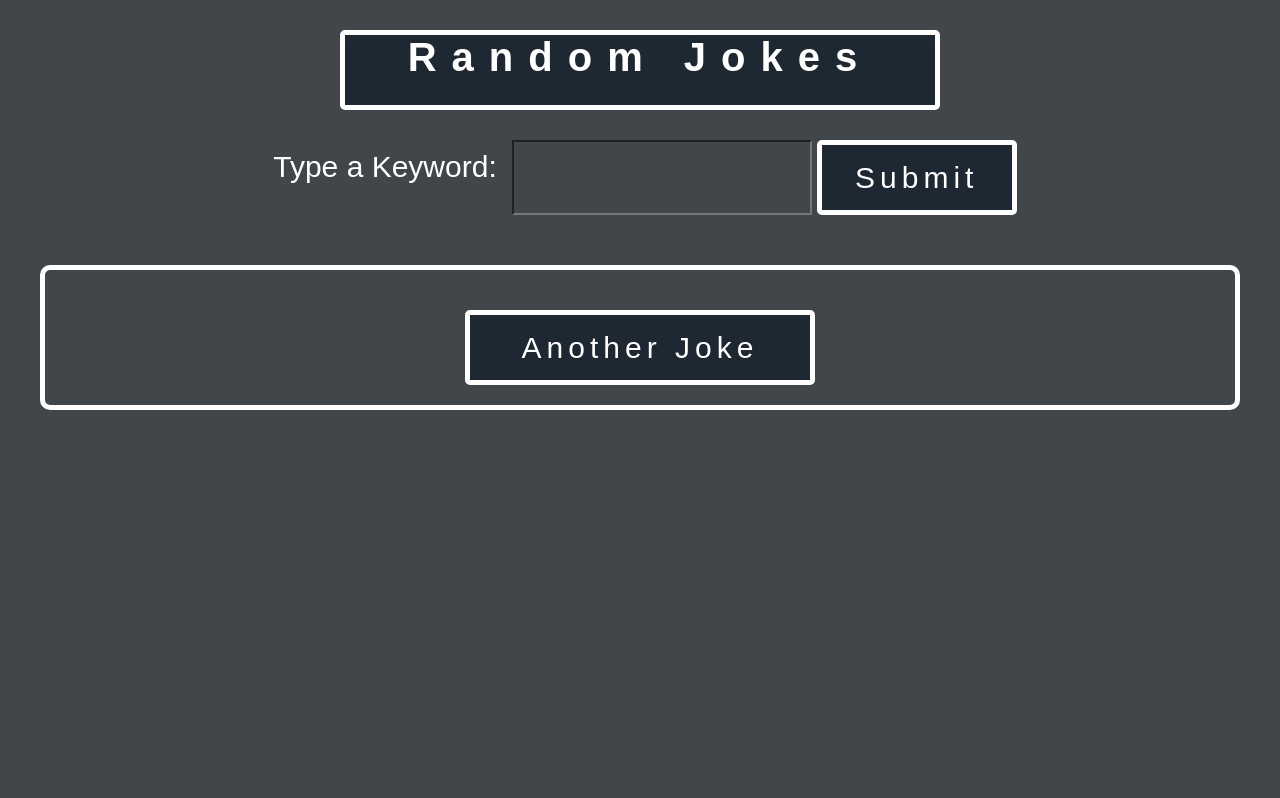
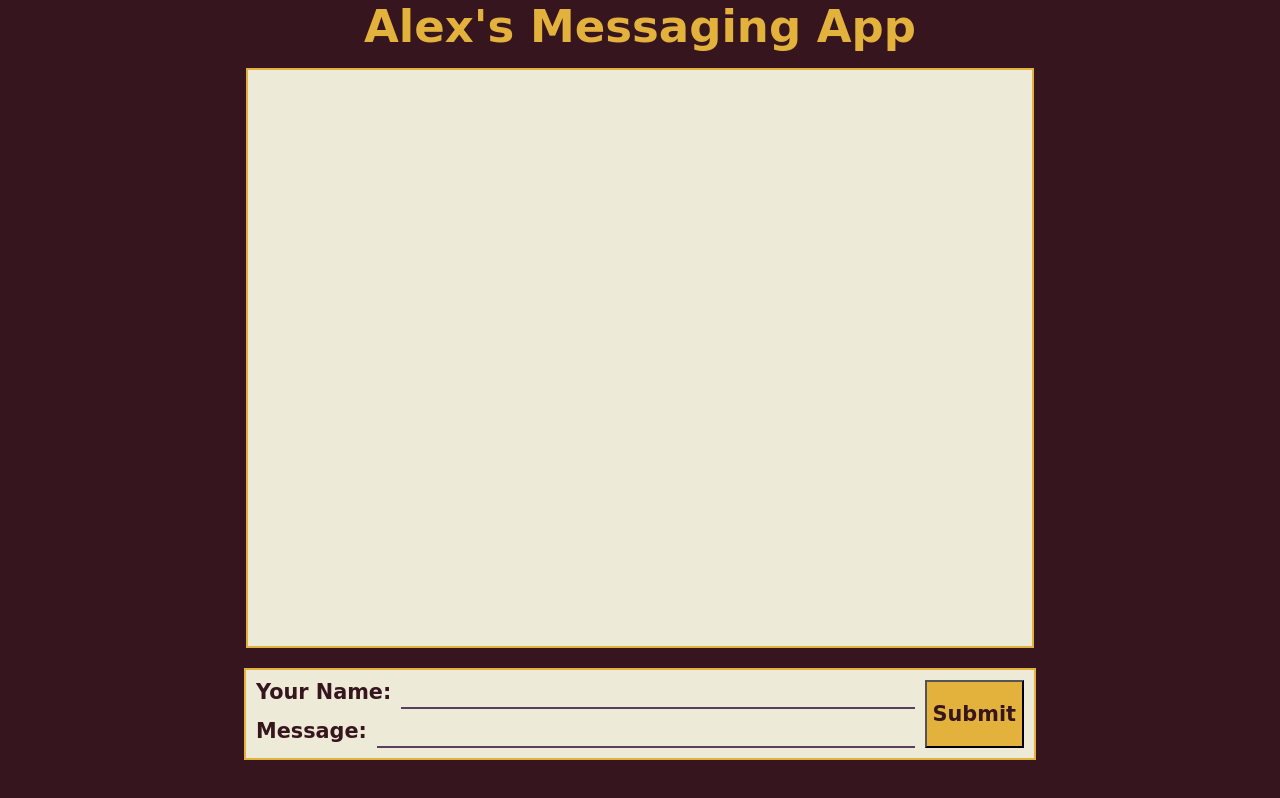
Before and after one commit to staten-island-tech/api-project-Alex81405, a website built with Vite: page api-project/index.html in a window 1280 px wide. Built offline with nearby package versions, Linux system fonts and the light colour scheme; no server answers; a web font is replaced by a local one.

Commit message:
API Project

```diff
--- a/api-project/index.html
+++ b/api-project/index.html
@@ -1,36 +1,70 @@
 <!DOCTYPE html>
 <html lang="en">
+<head>
+    <meta charset="UTF-8">
+    <meta name="viewport" content="width=device-width, initial-scale=1.0">
+    <meta http-equiv="X-UA-Compatible" content="ie=edge">
 
-<head>
-  <meta charset="UTF-8" />
-  <meta name="viewport" content="width=device-width, initial-scale=1.0" />
+    <title>fireMessage</title>
 
-  <link rel="preconnect" href="https://fonts.googleapis.com">
-  <link rel="preconnect" href="https://fonts.gstatic.com" crossorigin>
-  <link rel="stylesheet" href="https://fonts.googleapis.com/css?family=Trirong">
-  <title>API Project</title>
+    <!--Go to https://console.firebase.google.com-->
+    <!--Sign in and add a project "fireMessage"-->
+    <!--PASTE SNIPPET HERE-->
+<!-- The core Firebase JS SDK is always required and must be listed first -->
+<script src="https://www.gstatic.com/firebasejs/8.9.1/firebase-app.js"></script>
+
+<!-- TODO: Add SDKs for Firebase products that you want to use
+        https://firebase.google.com/docs/web/setup#available-libraries -->
+    <script src="https://www.gstatic.com/firebasejs/8.9.1/firebase-analytics.js"></script>
+
+    <script>
+    // Your web app's Firebase configuration
+    // For Firebase JS SDK v7.20.0 and later, measurementId is optional
+    const firebaseConfig = {
+        apiKey: "AIzaSyB8p7p_QRF8d7HqU6-FwCX4sInVSlJXfAo",
+        authDomain: "firemessage-71f66.firebaseapp.com",
+        projectId: "firemessage-71f66",
+        storageBucket: "firemessage-71f66.appspot.com",
+        messagingSenderId: "939129952861",
+        appId: "1:939129952861:web:52caa81863d33845b40bb4",
+        measurementId: "G-PEDJXQPZ9M"
+        };
+    // Initialize Firebase
+    firebase.initializeApp(firebaseConfig);
+    firebase.analytics();
+    </script>
+
+    <script src="https://www.gstatic.com/firebasejs/8.8.1/firebase-database.js"></script>
+    <script src="https://www.gstatic.com/firebasejs/8.8.1/firebase-auth.js"></script>
+
+    <!--custom files-->
+    <script src="js/main.js" defer></script>
+    <link rel="stylesheet" href="styles/style.css">
 </head>
+<body>
+    <!--Add your name-->
+    <h1>Alex's Messaging App</h1>
 
-<body>
+    <!--This div will be populated with messages-->
+    <div class="allMessages">
 
-  <section>
-
-    <h1 class="title">Random Jokes</h1>
-
-    <div id="searchWord">
-      <label for="searchInput" class="search">Type a Keyword:</label>
-      <input type="text" id="searchInput" class="search">
-      <button class="button" id="searchButton">Submit</button>
     </div>
 
-    <div class="container">
-      <p id="joke" class="joke"></p>
-      <button id="getJokeButton" class="button">Another Joke</button>
+    <!--For user to input messages-->
+    <div class="userContainer">
+        <form>
+            <div class="inputContainer">
+                <div class="singleInput">
+                    <label for="username">Your Name:</label>
+                    <input id="username" type="text">
+                </div>
+                <div class="singleInput">
+                    <label for="message">Message:</label>
+                    <input id="message" type="text">
+                </div>
+            </div>
+            <button id="submitButton">Submit</button>
+        </form>
     </div>
-
-  </section>
-
-  <script type="module" src="./js/main.js"></script>
 </body>
-
 </html>
--- a/api-project/js/dom.js
+++ /dev/null
@@ -1,8 +0,0 @@
-const DOMSelectors = {
-    jokeButton: document.getElementById("getJokeButton"),
-    randomjoke: document.getElementById("joke"),
-    searchButton: document.getElementById("searchButton"),
-    searchInput: document.getElementById("searchInput")
-};
-
-export {DOMSelectors}
--- a/api-project/js/main.js
+++ b/api-project/js/main.js
@@ -1,43 +1,46 @@
-import "/styles/style.css";
-import { DOMSelectors } from "./dom";
+const usernameElement = document.getElementById("username");
+const messageElement = document.getElementById("message");
+const button = document.getElementById("submitButton");
+button.addEventListener("click",updateDB);
 
-const URL = "https://v2.jokeapi.dev/joke/Any?safe-mode";
+//Set database object here
+let database = firebase.database().ref()
 
-async function getRandomJoke(url) {
-    try {
-        const response = await fetch(url)
-        if (response.status < 200 || response.status > 299) {
-            console.log(response.status);
-            throw new Error(response);
-        } else {
-            const data = await response.json();
-            console.log(data);
-            if (data.setup) {
-                DOMSelectors.randomjoke.innerHTML = `${data.setup} <br><br> ${data.delivery}`;
-            } else if (data.error === true) {
-                DOMSelectors.randomjoke.innerHTML = data.causedBy;
-            }
-            else {
-                DOMSelectors.randomjoke.innerHTML = data.randomjoke;
-            }
-        }
-    } catch (error) {
-        console.log(error);
+/**
+ * Updates the database with the username and message.
+ */
+function updateDB(event){
+    event.preventDefault();
+    const username        = usernameElement.value;
+    const message         = messageElement.value;
+
+    usernameElement.value = "";
+    messageElement.value  = "";
+
+    var today = new Date();
+    var date = today.getFullYear()+'-'+(today.getMonth()+1)+'-'+today.getDate();
+    var time = today.getHours() + ":" + today.getMinutes() + ":" + today.getSeconds();
+    var dateTime = date+' '+time;
+
+    let value = {
+        NAME:username,
+        MESSAGE:message,
+        TIMESTAMP:dateTime
     }
+    // console.log(username + " : " + message);
+
+    //Update database here
+    database.push(value);
+
 }
 
-DOMSelectors.searchButton.addEventListener("click", function () {
-    let newURL = URL + "&contains=" + DOMSelectors.searchInput.value;
-    console.log(searchInput.value)
-    console.log(newURL)
-    getRandomJoke(newURL);
-    DOMSelectors.searchInput.value = "";
-});
+// Set database "child_added" event listener here
+database.on("child_added", addMessageToBoard);
 
-document.addEventListener("DOMContentLoaded", function () {
-    getRandomJoke(URL);
-});
-
-DOMSelectors.jokeButton.addEventListener("click", function () {
-    getRandomJoke(URL);
-});
+function addMessageToBoard(rowData) {
+    let row = rowData.val();
+    const pElement = document.createElement('p');
+    pElement.innerText = `${row.TIMESTAMP}: ${row.NAME}: ${row.MESSAGE}`;
+    let messageContainer = document.querySelector('.allMessages');
+    messageContainer.appendChild(pElement);
+}
--- a/api-project/styles/style.css
+++ b/api-project/styles/style.css
@@ -1,129 +1,139 @@
+@import url('https://fonts.googleapis.com/css?family=Fredericka+the+Great|Gudea:700');
+/* GOOGLE FONTS */
+
+/* font-family: 'Fredericka the Great', cursive; */
+
+/* font-family: 'Gudea', sans-serif; */
+
+/* COLOR PALETTE */
+
+/* https://coolors.co/36151e-839791-593f62-e3b23c-edebd7 */
+
+:root {
+    --primaryDark: #36151E;
+    --primaryLight: #EDEBD7;
+    --accent: #E3B23C;
+    --alternate: #593F62;
+    --addedPadding: 10px;
+}
+
 html,
 body,
-* {
-  margin: 0;
-  padding: 0;
-  box-sizing: border-box;
-  font-size: 62.5%;
-  background-color: var(--grey);
+h1,
+p {
+    margin: 0;
 }
 
-:root {
-  --darkGrey: rgb(30,40,50);
-  --grey: rgb(65,70,75);
-  --white: rgb(255,255,255);
-  --h1: 4rem;
-  --p: 3rem;
+body {
+    display: flex;
+    flex-direction: column;
+    align-items: center;
+    height: 100vh;
+    background-color: var(--primaryDark);
 }
 
-#searchWord {
-  display: flex;
-  margin-top: 3rem;
-  margin-bottom: 5rem;
+h1,
+label,
+#submitButton {
+    font-family: 'Fredericka the Great', cursive;
+    font-weight: bold;
 }
 
-#searchWord button {
-  font-size: var(--p);
-  width: 20rem;
-  height: 7.5rem;
-  background-color: var(--darkGrey);
-  font-family: 'Trirong', sans-serif;
-  letter-spacing: 0.5rem;
-  display: flex;
-  align-items: center;
-  justify-content: center;
-  border: solid var(--white) 0.5rem;
-  border-radius: 0.5rem;
-  color: var(--white);
-  margin-left: 0.5rem;
-  transition-duration: 0.4s;
-}
-
-#searchWord button:hover {
-  background-color: white;
-  color: black;
-  box-shadow: 0 12px 16px 0 rgba(0,0,0,0.24), 0 17px 50px 0 rgba(0,0,0,0.19);
-}
-
-#searchWord input {
-  width: 30rem;
-  height: 7.5rem;
-  color: var(--white);
-  font-size: var(--p);
-  font-family: 'Trirong', sans-serif;
-  padding-left: 0.5rem;
-  margin-left: 0.5rem;
+input,
+.allMessages>p {
+    font-family: 'Gudea', sans-serif;
 }
 
 h1 {
-  margin-top: 3rem;
-  font-family: 'Trirong', sans-serif;
-  letter-spacing: 1.5rem;
-  width: 60rem;
-  height: 8rem;
-  border: solid var(--white) 0.5rem;
-  border-radius: 0.5rem;
-  font-size: var(--h1);
-  text-align: center;
-  background-color: var(--darkGrey);
-  color: var(--white);
+    font-size: 45px;
+    color: var(--accent);
+    text-align: center;
 }
 
-section {
-  display: flex;
-  flex-direction: column;
-  align-items: center;
-  justify-content: space-between;
+.allMessages {
+    flex: 1;
+    margin-top: 15px;
+    width: calc(60% + var(--addedPadding)*2);
+    padding: var(--addedPadding);
+    border: 2px solid var(--accent);
+    background-color: var(--primaryLight);
+    color: var(--alternate);
+    overflow-y: scroll;
+    overflow-wrap: break-word;
+    box-sizing: border-box;
+    display: grid;
+    grid-auto-rows: min-content;
+    grid-gap: 5px;
+}
+
+.allMessages>p {
+    text-indent: -2em;
+    margin-left: 2em;
+}
+
+.userContainer {
+    margin: 20px 0 40px 0;
+    width: 60%;
+    border: 2px solid var(--accent);
+    background-color: var(--primaryLight);
 }
 
 label {
-  font-size: var(--p);
-  font-family: 'Trirong', sans-serif;
-  margin: 1rem;
-  color: var(--white);
+    font-size: 1.3em;
+    color: var(--primaryDark);
 }
 
-.joke {
-  font-family: 'Trirong', sans-serif;
-  font-size: var(--p);
-  line-height: 5rem;
-  text-align: center;
-  background-color: var(--grey);
-  color: white;
+input {
+    font-size: 1.3em;
+    background: none;
+    border: unset;
+    border-bottom: var(--alternate) 2px solid;
+    caret-color: var(--accent);
+    color: var(--alternate);
 }
 
-.container button {
-  width: 35rem;
-  height: 7.5rem;
-  background-color: var(--darkGrey);
-  font-family: 'Trirong', sans-serif;
-  letter-spacing: 0.5rem;
-  font-size: var(--p);
-  display: flex;
-  align-items: center;
-  justify-content: center;
-  border: solid var(--white) 0.5rem;
-  border-radius: 0.5rem;
-  color: var(--white);
-  margin-top: 2rem;
-  transition-duration: 0.4s;
+input:focus {
+    outline: none;
 }
 
-.container button:hover {
-  background-color: white;
-  color: black;
-  box-shadow: 0 12px 16px 0 rgba(0,0,0,0.24), 0 17px 50px 0 rgba(0,0,0,0.19);
+.userContainer {
+    padding: var(--addedPadding);
 }
 
-.container {
-  width: 120rem;
-  margin: 0 auto;
-  background-color: var(--grey);
-  border: solid var(--white) 0.5rem;
-  border-radius: 1rem;
-  padding: 2rem;
-  display: flex;
-  flex-direction: column;
-  align-items: center;
-  justify-content: center;
+form,
+.inputContainer,
+.singleInput {
+    display: grid;
+    grid-gap: var(--addedPadding);
 }
+
+form {
+    grid-template: auto/1fr auto;
+}
+
+.inputContainer {
+    grid-template: auto auto/auto;
+}
+
+.singleInput {
+    grid-template: auto/auto 1fr;
+}
+
+#submitButton {
+    color: var(--primaryDark);
+    background-color: var(--accent);
+    font-size: 1.3em;
+    transition: color 300ms ease-in, background-color 300ms ease-in;
+    cursor: pointer;
+}
+
+#submitButton:hover {
+    background-color: var(--primaryDark);
+    color: var(--accent);
+}
+
+#submitButton:focus {
+    outline-style: none;
+    outline-width: 2px;
+    outline-color: var(--primarydark);
+}
```
